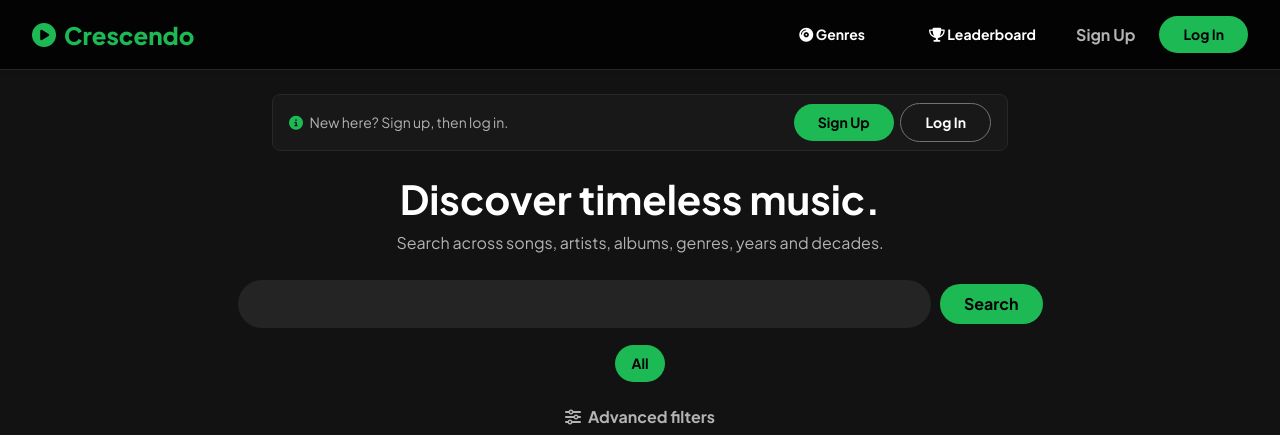
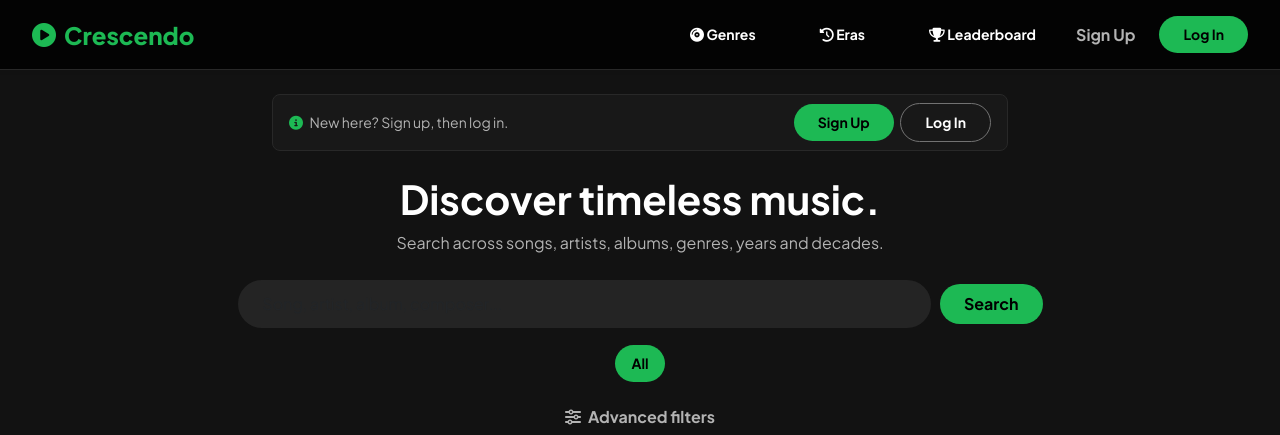
Before and after one commit to toffees-n-gunpowder/Crescendo-Project, a Django app: template music/templates/music/home.html in a window 1280 px wide. Shown: the top 435 px of the page. Run offline with Django 5.2, Linux system fonts and the light colour scheme; the template is opened without the code that fills it, so the values that code supplies are empty.

Commit message:
era added

```diff
--- a/music/templates/music/eras.html
+++ b/music/templates/music/eras.html
@@ -130,6 +130,9 @@
 
         <div class="d-flex align-items-center">
             {% if user.is_authenticated %}
+                <a href="{% url 'genres' %}" class="btn btn-outline-spotify btn-sm me-2 border-0 text-white">
+                    <i class="fa-solid fa-compact-disc"></i> Genres
+                </a>
                 <a href="{% url 'playlists' %}" class="btn btn-outline-spotify btn-sm me-2 border-0 text-white">
                     <i class="fa-solid fa-list"></i> Playlists
                 </a>
@@ -139,6 +142,9 @@
                 {% include "music/partials/user_nav.html" %}
 
             {% else %}
+                <a href="{% url 'genres' %}" class="btn btn-outline-spotify btn-sm me-3 border-0 text-white">
+                    <i class="fa-solid fa-compact-disc"></i> Genres
+                </a>
                 <a href="{% url 'register' %}" class="text-subdued text-decoration-none fw-bold me-4">Sign Up</a>
                 <a href="{% url 'login' %}" class="btn btn-spotify btn-sm">Log In</a>
             {% endif %}
--- a/music/templates/music/genres.html
+++ b/music/templates/music/genres.html
@@ -130,6 +130,9 @@
 
         <div class="d-flex align-items-center">
             {% if user.is_authenticated %}
+                <a href="{% url 'eras' %}" class="btn btn-outline-spotify btn-sm me-2 border-0 text-white">
+                    <i class="fa-solid fa-clock-rotate-left"></i> Eras
+                </a>
                 <a href="{% url 'playlists' %}" class="btn btn-outline-spotify btn-sm me-2 border-0 text-white">
                     <i class="fa-solid fa-list"></i> Playlists
                 </a>
@@ -139,6 +142,9 @@
                 {% include "music/partials/user_nav.html" %}
 
             {% else %}
+                <a href="{% url 'eras' %}" class="btn btn-outline-spotify btn-sm me-3 border-0 text-white">
+                    <i class="fa-solid fa-clock-rotate-left"></i> Eras
+                </a>
                 <a href="{% url 'register' %}" class="text-subdued text-decoration-none fw-bold me-4">Sign Up</a>
                 <a href="{% url 'login' %}" class="btn btn-spotify btn-sm">Log In</a>
             {% endif %}
--- a/music/templates/music/home.html
+++ b/music/templates/music/home.html
@@ -232,6 +232,9 @@
                 <a href="{% url 'genres' %}" class="btn btn-outline-spotify btn-sm me-2 border-0 text-white">
                     <i class="fa-solid fa-compact-disc"></i> Genres
                 </a>
+                <a href="{% url 'eras' %}" class="btn btn-outline-spotify btn-sm me-2 border-0 text-white">
+                    <i class="fa-solid fa-clock-rotate-left"></i> Eras
+                </a>
                 <a href="{% url 'leaderboard' %}" class="btn btn-outline-spotify btn-sm me-2 border-0 text-white">
                     <i class="fa-solid fa-trophy"></i> Leaderboard
                 </a>
@@ -249,6 +252,9 @@
             <div class="d-flex align-items-center">
                 <a href="{% url 'genres' %}" class="btn btn-outline-spotify btn-sm me-3 border-0 text-white">
                     <i class="fa-solid fa-compact-disc"></i> Genres
+                </a>
+                <a href="{% url 'eras' %}" class="btn btn-outline-spotify btn-sm me-3 border-0 text-white">
+                    <i class="fa-solid fa-clock-rotate-left"></i> Eras
                 </a>
                 <a href="{% url 'leaderboard' %}" class="btn btn-outline-spotify btn-sm me-3 border-0 text-white">
                     <i class="fa-solid fa-trophy"></i> Leaderboard
--- a/music/views.py
+++ b/music/views.py
@@ -98,7 +98,6 @@ def eras(request):
     total_tracks = db_core.scalar("SELECT COUNT(*) FROM music_track")
     era_list = catalog.era_counts()
 
-    # Let's get a random cover URL for each era (if tracks exist)
     for era in era_list:
         era.cover_url = db_core.scalar("""
             SELECT a.cover_url
```
